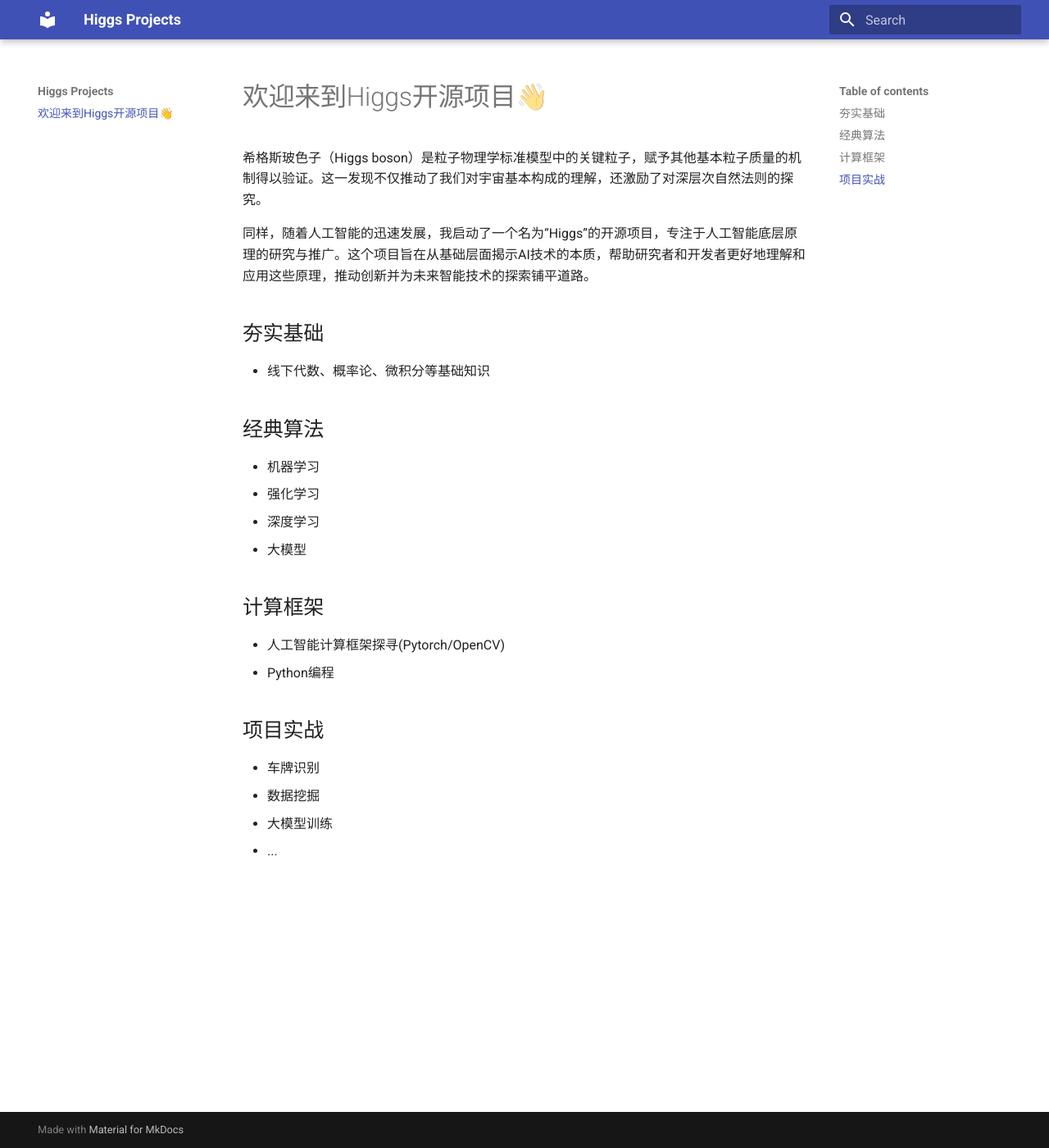
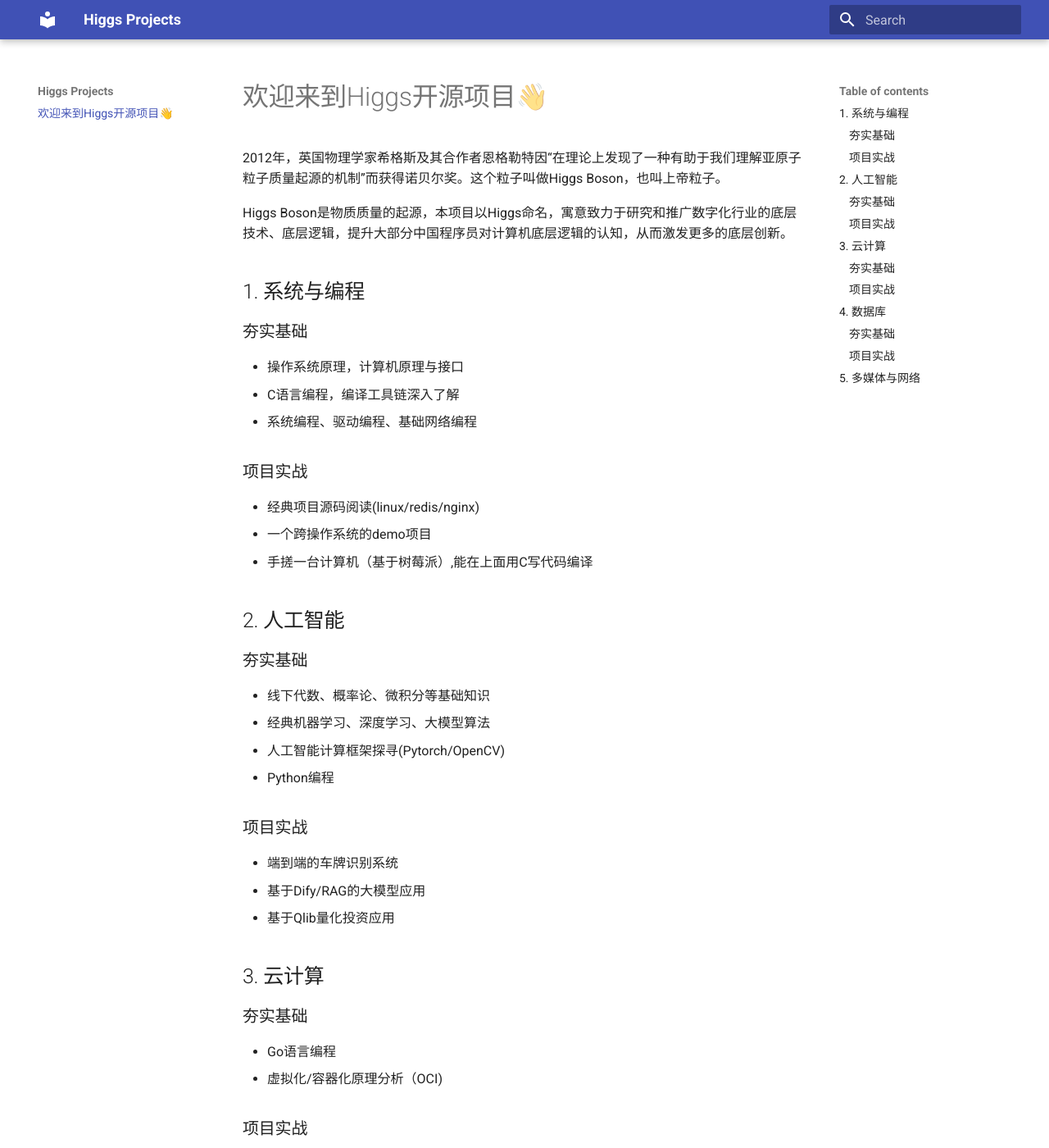
Before and after one commit to higgs-projects/higgs-website, an MkDocs documentation site: the page built from docs/index.md, in a window 1280 px wide and 1400 px high. Shown: the whole window at 82% size. Built offline with MkDocs 1.6.1 and Material for MkDocs 9.7.7, drawn with Linux system fonts in a browser that asks for light colours; some of the changed text lies outside the part shown.

Commit message:
higgs用于学习研究

```diff
--- a/docs/index.md
+++ b/docs/index.md
@@ -1,25 +1,49 @@
 # 欢迎来到Higgs开源项目👋
 
-希格斯玻色子（Higgs boson）是粒子物理学标准模型中的关键粒子，赋予其他基本粒子质量的机制得以验证。这一发现不仅推动了我们对宇宙基本构成的理解，还激励了对深层次自然法则的探究。
+2012年，英国物理学家希格斯及其合作者恩格勒特因“在理论上发现了一种有助于我们理解亚原子粒子质量起源的机制”而获得诺贝尔奖。这个粒子叫做Higgs Boson，也叫上帝粒子。
 
-同样，随着人工智能的迅速发展，我启动了一个名为“Higgs”的开源项目，专注于人工智能底层原理的研究与推广。这个项目旨在从基础层面揭示AI技术的本质，帮助研究者和开发者更好地理解和应用这些原理，推动创新并为未来智能技术的探索铺平道路。
+Higgs Boson是物质质量的起源，本项目以Higgs命名，寓意致力于研究和推广数字化行业的底层技术、底层逻辑，提升大部分中国程序员对计算机底层逻辑的认知，从而激发更多的底层创新。
 
 
-## 夯实基础
+## 1. 系统与编程
+### 夯实基础
+- 操作系统原理，计算机原理与接口
+- C语言编程，编译工具链深入了解
+- 系统编程、驱动编程、基础网络编程
+
+### 项目实战
+- 经典项目源码阅读(linux/redis/nginx)
+- 一个跨操作系统的demo项目
+- 手搓一台计算机（基于树莓派）,能在上面用C写代码编译
+
+## 2. 人工智能
+### 夯实基础
 - 线下代数、概率论、微积分等基础知识
-
-## 经典算法
-- 机器学习
-- 强化学习
-- 深度学习
-- 大模型
-
-## 计算框架
+- 经典机器学习、深度学习、大模型算法
 - 人工智能计算框架探寻(Pytorch/OpenCV)
 - Python编程
 
-## 项目实战
-- 车牌识别
-- 数据挖掘
-- 大模型训练
-- ...
+### 项目实战
+- 端到端的车牌识别系统
+- 基于Dify/RAG的大模型应用
+- 基于Qlib量化投资应用
+
+## 3. 云计算
+### 夯实基础
+- Go语言编程
+- 虚拟化/容器化原理分析（OCI)
+
+### 项目实战
+- Docker/Kubneters源码分析
+
+## 4. 数据库
+### 夯实基础
+- 数据结构与算法
+
+### 项目实战
+- Redis源码分析
+- Oceanbase源码分析
+
+## 5. 多媒体与网络
+- TCP/IP协议分析
+- 基于livekit和wukong搭建实时音视频通讯
```
